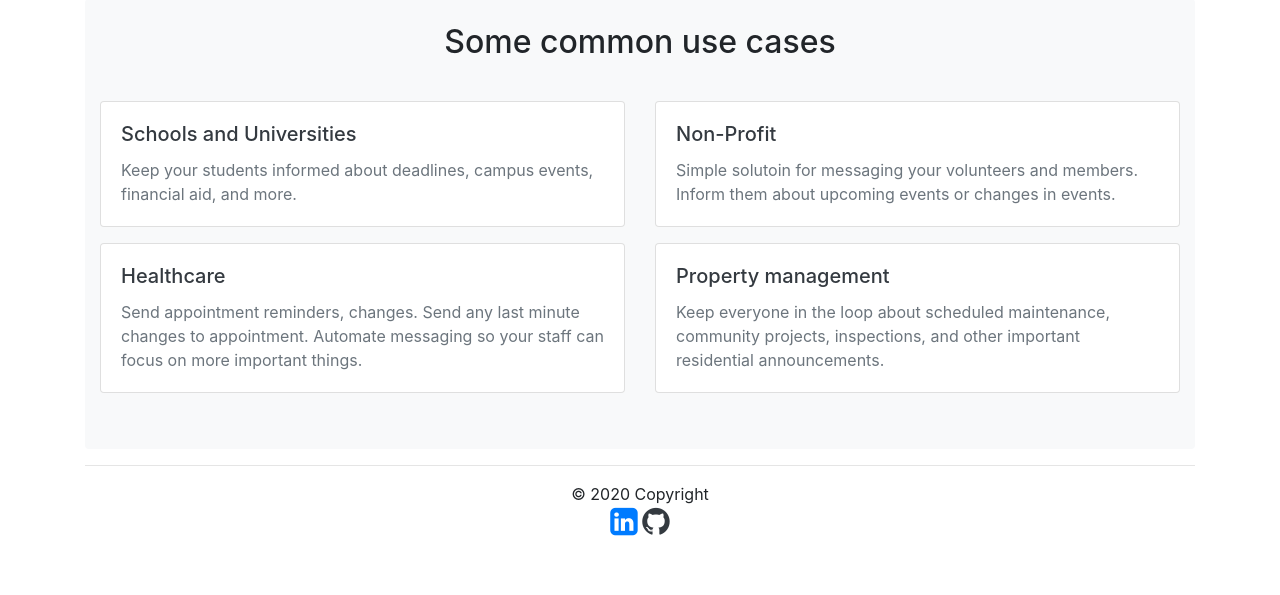
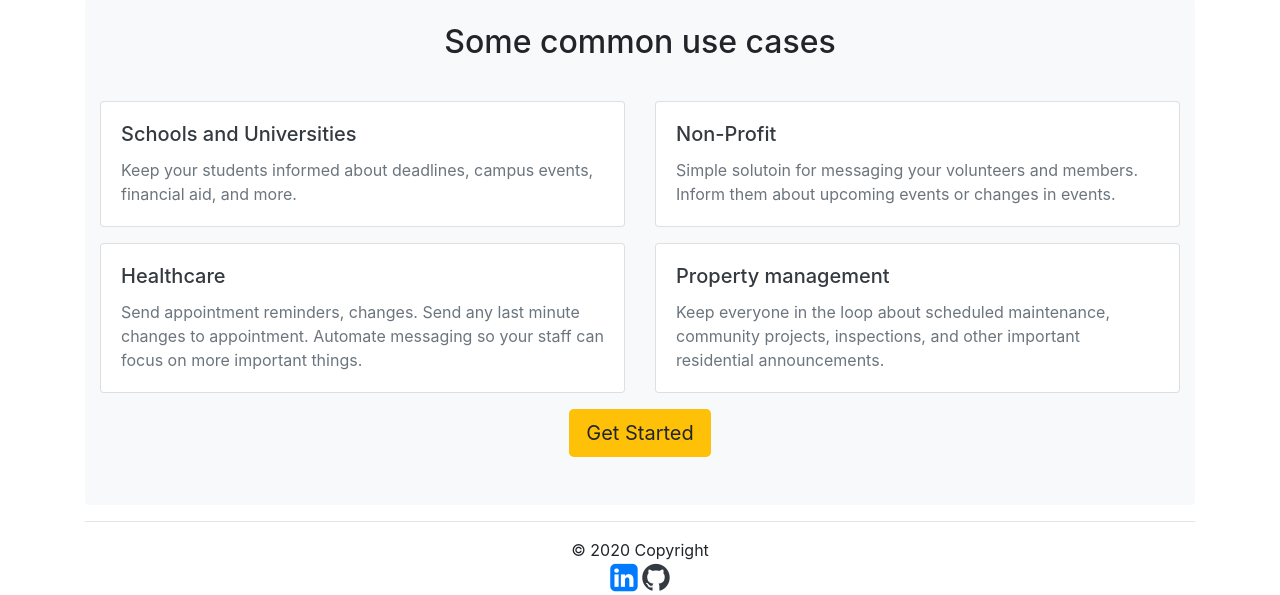
Before and after one commit to kamalkhadka/notify, a Flask app: page / in a window 1280 px wide. Shown: the part 431-1026 px from the top of the page. Before the commit the page ends 967 px from the top, so only its background shows below. Run offline with Flask 2, Linux system fonts and the light colour scheme; some libraries are stand-ins or nearby versions.

Commit message:
updated index

```diff
--- a/templates/index.html
+++ b/templates/index.html
@@ -4,7 +4,9 @@ connected{% endblock %} {% block content %}
 <section class="jumbotron">
   <div class="container">
     <h1 class="jumbotron-heading">Notify</h1>
-    <p class="lead text-muted">Send mass email notifcation. Add a contact, create group, send message.</p>
+    <p class="lead text-muted">
+      Send mass email notifcation. Add a contact, create group, send message.
+    </p>
     <p>
       <a href="/signup" class="btn btn-success btn-lg">Signup</a>
     </p>
@@ -44,8 +46,9 @@ connected{% endblock %} {% block content %}
           <div class="card-body">
             <h5 class="card-title text-dark">Healthcare</h5>
             <p class="card-text text-secondary">
-              Send appointment reminders, changes. Send any last minute changes to appointment. Automate messaging so your
-              staff can focus on more important things.
+              Send appointment reminders, changes. Send any last minute changes
+              to appointment. Automate messaging so your staff can focus on more
+              important things.
             </p>
           </div>
         </div>
@@ -63,6 +66,9 @@ connected{% endblock %} {% block content %}
         </div>
       </div>
     </div>
+    <div class="text-center mt-2">
+      <a href="/signup" class="btn bg-warning btn-lg">Get Started</a>
+    </div>
   </div>
 
   {% endblock %}
```
